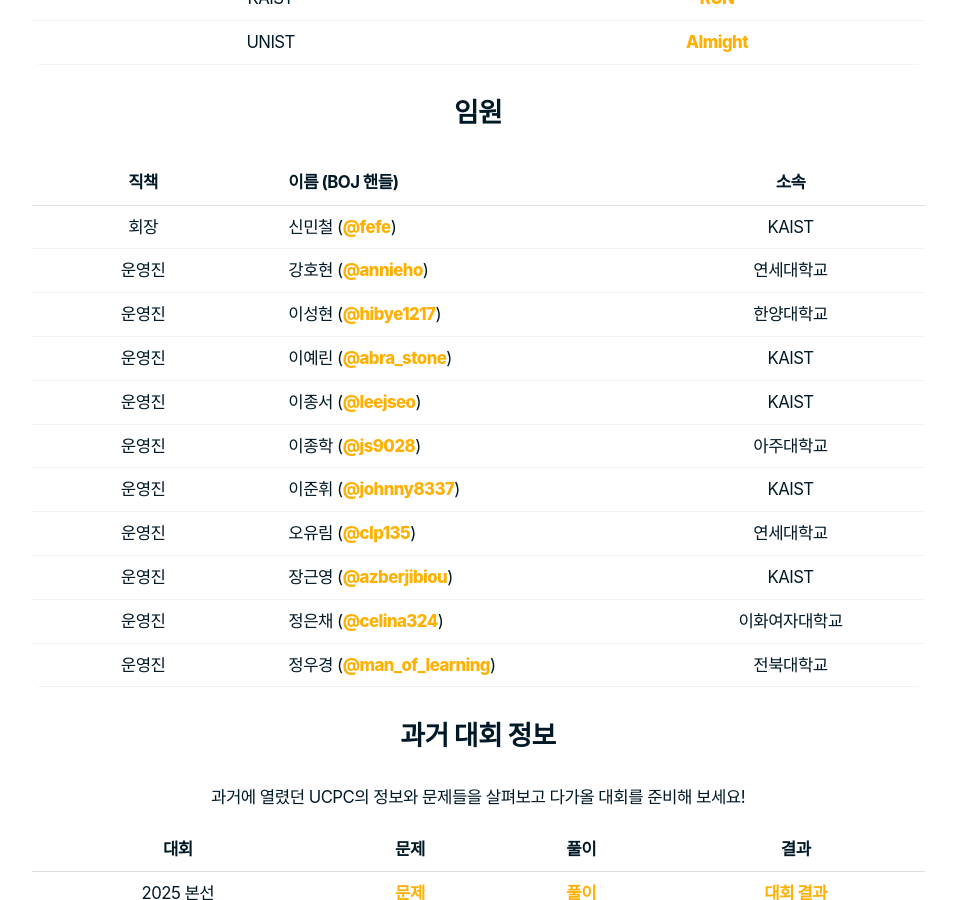
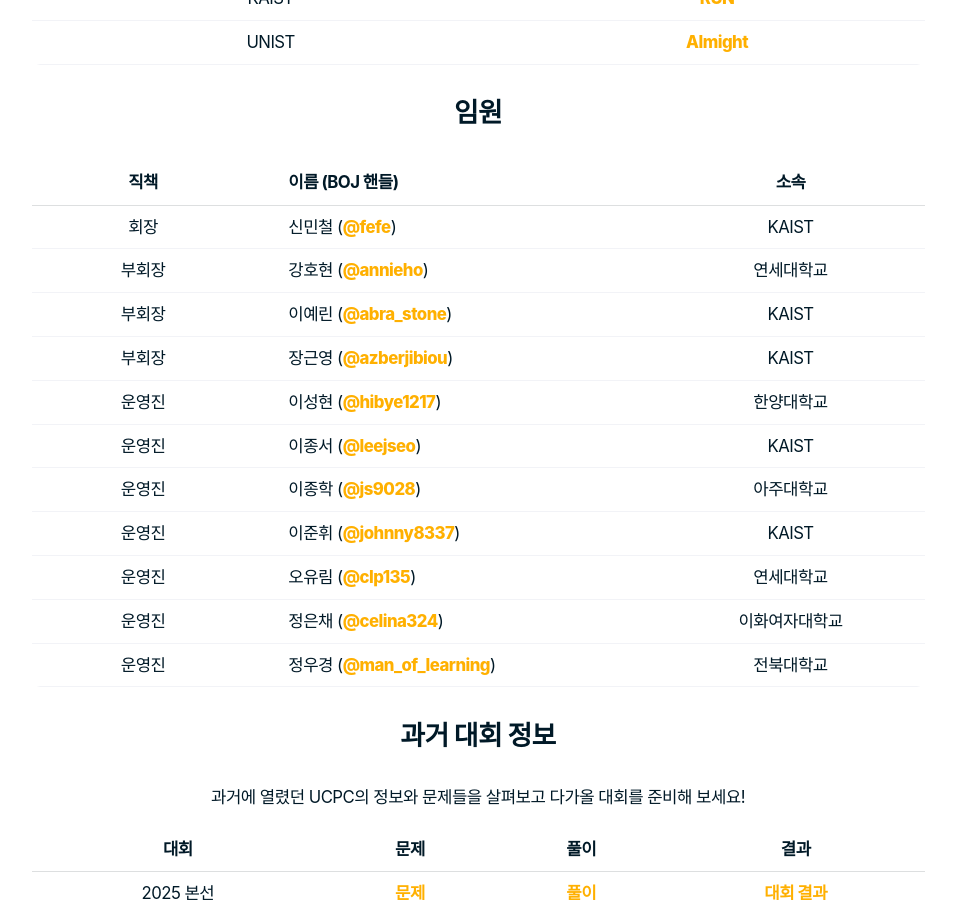
Before and after one commit to ucpcc/main, a Jekyll site: the page built from index.md, in a window 1280 px wide and 900 px high, scrolled down 2961 px. Shown: the whole window, without its empty margins (162-1118 px from the left). Built offline with Jekyll 4.4.1, drawn with Linux system fonts in a browser that asks for light colours; some web fonts are replaced.

Commit message:
호현, 예린, 근영 부회장으로 표기

```diff
--- a/index.md
+++ b/index.md
@@ -81,14 +81,14 @@ title: 전국 대학생 프로그래밍 대회 동아리 연합
 | 직책 | 이름 (BOJ 핸들) | 소속 |
 | :---: | :--- | --- |
 | 회장 | 신민철 ([@fefe](https://www.acmicpc.net/user/fefe){:target="_blank"}) | KAIST |
-| 운영진 | 강호현 ([@annieho](https://www.acmicpc.net/user/annieho){:target="_blank"}) | 연세대학교 |
+| 부회장 | 강호현 ([@annieho](https://www.acmicpc.net/user/annieho){:target="_blank"}) | 연세대학교 |
+| 부회장 | 이예린 ([@abra_stone](https://www.acmicpc.net/user/abra_stone){:target="_blank"}) | KAIST |
+| 부회장 | 장근영 ([@azberjibiou](https://www.acmicpc.net/user/azberjibiou){:target="_blank"}) | KAIST |
 | 운영진 | 이성현 ([@hibye1217](https://www.acmicpc.net/user/hibye1217){:target="_blank"}) | 한양대학교 |
-| 운영진 | 이예린 ([@abra_stone](https://www.acmicpc.net/user/abra_stone){:target="_blank"}) | KAIST |
 | 운영진 | 이종서 ([@leejseo](https://www.acmicpc.net/user/leejseo){:target="_blank"}) | KAIST |
 | 운영진 | 이종학 ([@js9028](https://www.acmicpc.net/user/js9028){:target="_blank"}) | 아주대학교 |
 | 운영진 | 이준휘 ([@johnny8337](https://www.acmicpc.net/user/johnny8337){:target="_blank"}) | KAIST |
 | 운영진 | 오유림 ([@clp135](https://www.acmicpc.net/user/clp135){:target="_blank"}) | 연세대학교 |
-| 운영진 | 장근영 ([@azberjibiou](https://www.acmicpc.net/user/azberjibiou){:target="_blank"}) | KAIST |
 | 운영진 | 정은채 ([@celina324](https://www.acmicpc.net/user/celina324){:target="_blank"}) | 이화여자대학교 |
 | 운영진 | 정우경 ([@man_of_learning](https://www.acmicpc.net/user/man_of_learning){:target="_blank"}) | 전북대학교 |
 
```
